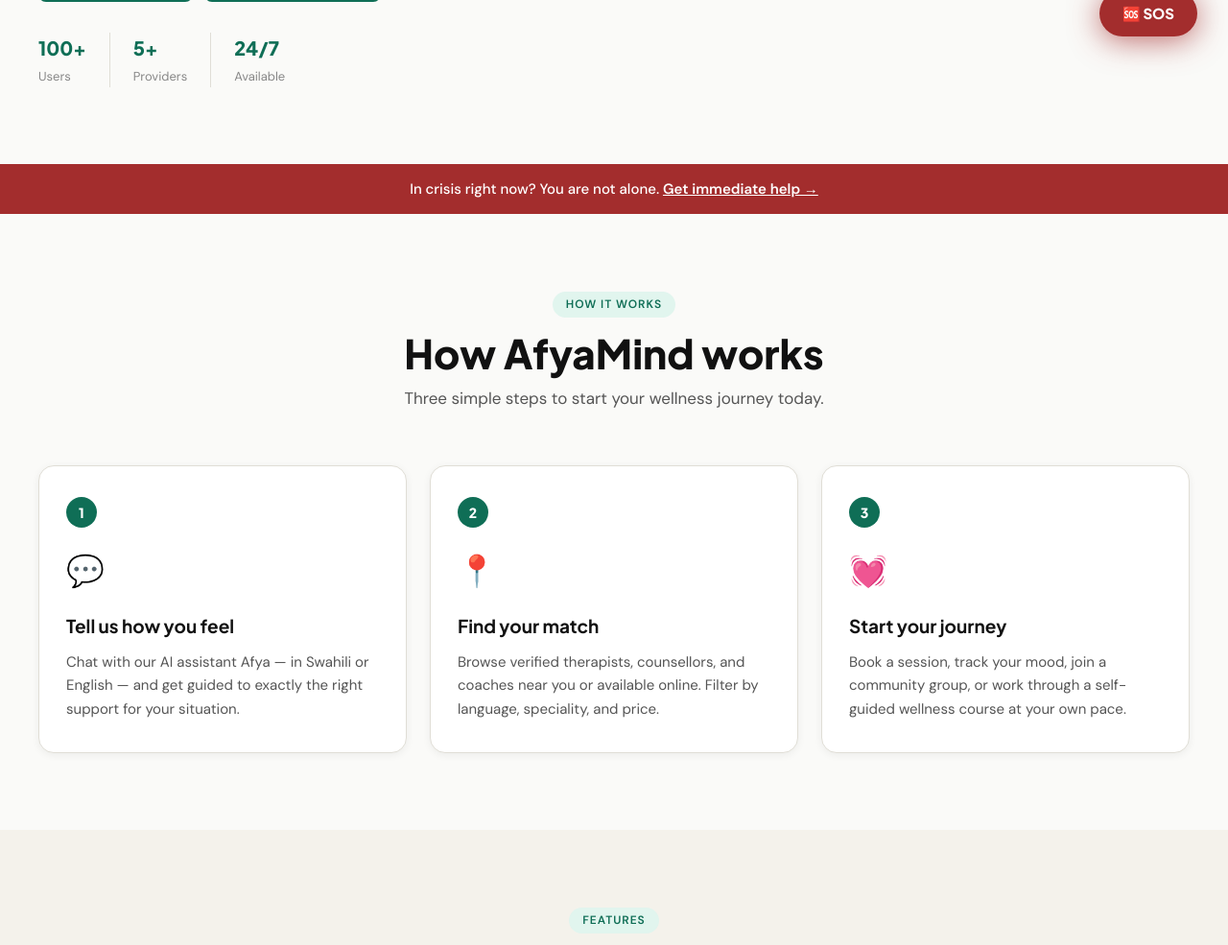
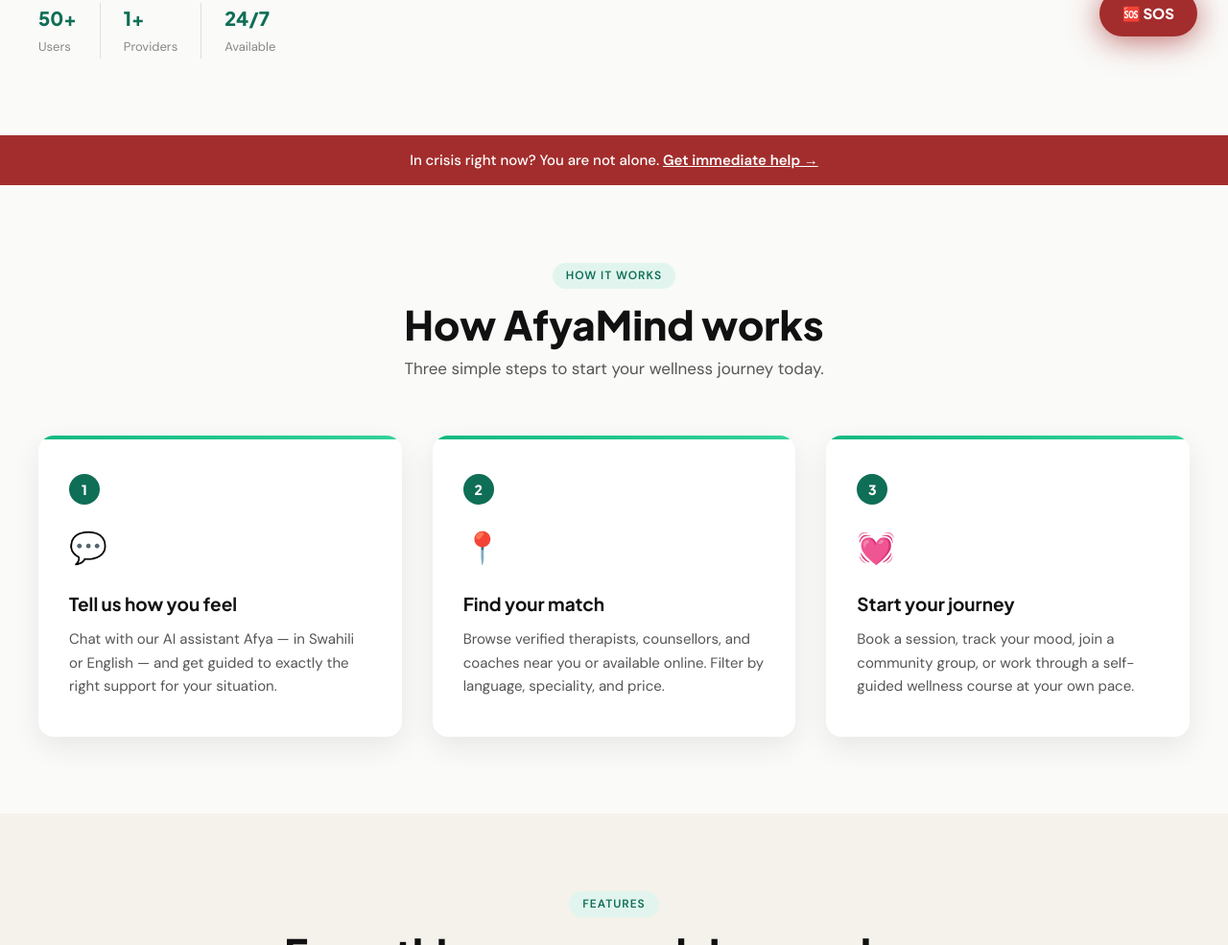
Before and after one commit to sethcolosso/Afyamind, a website: page frontend/home.html in a window 1280 px wide. Shown: the part 730-1715 px from the top of the page at 96% size. Drawn offline with Linux system fonts and the light colour scheme.

Commit message:
updated the how it works section

```diff
--- a/frontend/home.html
+++ b/frontend/home.html
@@ -23,14 +23,14 @@
     <i style="color:red;"><b>SOON COMING</b> </i>To Uganda &amp; Tanzania
     </div>
       <h1>Your mental health matters.<br><span class="purple">Find support, your way.</span></h1>
-      <p class="hero-sub">Connect with therapists, track your mood, and access mental wellness resources — all in Swahili and English, built for East Africa.</p>
+      <p class="hero-sub">Connect with therapists, track your mood, and access mental wellness resources.</p>
       <div class="hero-btns">
         <button class="btn btn-primary btn-lg" onclick="navigateToChat()">Get Help Now</button>
         <button class="btn btn-secondary btn-lg" onclick="window.location.href='help.html'">Find a Therapist</button>
       </div>
       <div class="hero-stats">
-        <div class="hero-stat"><strong>100+</strong><span>Users</span></div>
-        <div class="hero-stat"><strong>5+</strong><span>Providers</span></div>
+        <div class="hero-stat"><strong>50+</strong><span>Users</span></div>
+        <div class="hero-stat"><strong>1+</strong><span>Providers</span></div>
         <div class="hero-stat"><strong>24/7</strong><span>Available</span></div>
       </div>
     </div>
@@ -39,7 +39,7 @@
         <div class="float-card-label" style="color:#d6bcfa; background:#2a1b3d; padding:8px 14px; border-radius:12px; font-weight:600;">
           Today's Check-In
         </div>
-        <div style="font-size:14px;color:var(--text-sec);" >Hello how are you feeling today?</div>
+        <div style="font-size:14px;color:#f0eef3;" >Hello how are you feeling today?</div>
         <div class="mood-selector">
           <span class="mood-emoji" onclick="selectMood(this)">😔</span>
           <span class="mood-emoji" onclick="selectMood(this)">😟</span>
@@ -49,7 +49,7 @@
         </div>
       </div>
       <div class="float-card" style="color:#7343bb; background:#b6a3cf; padding:8px 14px; border-radius:12px; font-weight:6000;">
-        <div class="float-card-label">Recommended for you</div>
+        <div class="float-card-label" style="color:#f0eef3;" >Recommended for you</div>
         <div class="provider-card-mini">
           <div class="provider-avatar-sm">AH</div>
           <div>
@@ -74,27 +74,31 @@
 <div class="crisis-banner">
   In crisis right now? You are not alone. <a onclick="openCrisis()">Get immediate help →</a>
 </div>
-
 <!-- HOW IT WORKS -->
-<section>
+<section id="how-it-works">
   <div class="container">
-    <div style="text-align:center;"><div class="section-badge">How it works</div></div>
+    <div style="text-align:center;">
+      <div class="section-badge">How it works</div>
+    </div>
     <h2 class="section-heading">How AfyaMind works</h2>
     <p class="section-sub">Three simple steps to start your wellness journey today.</p>
-    <div class="steps-grid">
-      <div class="step-card">
+
+    <div class="steps-grid" id="steps-grid">
+      <div class="step-card" data-step="1">
         <div class="step-number">1</div>
         <div class="step-icon">💬</div>
         <div class="step-title">Tell us how you feel</div>
         <p class="step-body">Chat with our AI assistant Afya — in Swahili or English — and get guided to exactly the right support for your situation.</p>
       </div>
-      <div class="step-card">
+
+      <div class="step-card" data-step="2">
         <div class="step-number">2</div>
         <div class="step-icon">📍</div>
         <div class="step-title">Find your match</div>
         <p class="step-body">Browse verified therapists, counsellors, and coaches near you or available online. Filter by language, speciality, and price.</p>
       </div>
-      <div class="step-card">
+
+      <div class="step-card" data-step="3">
         <div class="step-number">3</div>
         <div class="step-icon">💓</div>
         <div class="step-title">Start your journey</div>
@@ -103,7 +107,6 @@
     </div>
   </div>
 </section>
-
 <!-- FEATURES -->
 <section class="features-bg">
   <div class="container">
@@ -244,5 +247,47 @@
     updateFeatureCards();
   }
 </script>
+<script>
+// Improved animation that re-triggers when scrolling back
+function animateSteps() {
+  const cards = document.querySelectorAll('.step-card');
+  const grid = document.getElementById('steps-grid');
+
+  if (!grid) return;
+
+  const observer = new IntersectionObserver((entries) => {
+    entries.forEach((entry) => {
+      if (entry.isIntersecting) {
+        // Reset cards first
+        cards.forEach(card => {
+          card.classList.remove('animate');
+        });
+
+        // Then animate them one by one
+        cards.forEach((card, index) => {
+          setTimeout(() => {
+            card.classList.add('animate');
+          }, index * 250); // Slightly faster delay
+        });
+      }
+    });
+  }, {
+    threshold: 0.25,           // Trigger when 25% of section is visible
+    rootMargin: "-50px 0px -50px 0px"
+  });
+
+  observer.observe(grid);
+}
+
+// Run when page loads
+window.addEventListener('load', animateSteps);
+
+// Also trigger if user refreshes or returns to the page
+document.addEventListener('visibilitychange', () => {
+  if (document.visibilityState === 'visible') {
+    animateSteps();
+  }
+});
+</script>
 </body>
 </html>
--- a/frontend/styles.css
+++ b/frontend/styles.css
@@ -178,9 +178,58 @@
   .section-badge { display: inline-block; background: var(--primary-light); color: var(--primary); border-radius: var(--r-pill); padding: 4px 14px; font-size: 12px; font-weight: 700; text-transform: uppercase; letter-spacing: 0.08em; margin-bottom: 12px; }
   .section-heading { font-size: clamp(28px, 3.5vw, 42px); font-weight: 800; text-align: center; margin-bottom: 8px; }
   .section-sub { font-size: 17px; color: var(--text-sec); text-align: center; max-width: 540px; margin: 0 auto 56px; }
-  .steps-grid { display: grid; grid-template-columns: repeat(3, 1fr); gap: 24px; position: relative; }
-  .step-card { background: white; border-radius: var(--r-lg); padding: 32px 28px; box-shadow: var(--shadow-sm); border: 1px solid var(--border); position: relative; transition: all 0.25s; }
-  .step-card:hover { transform: translateY(-4px); box-shadow: var(--shadow-md); }
+  .steps-grid {
+  display: grid;
+  grid-template-columns: repeat(auto-fit, minmax(320px, 1fr));
+  gap: 2rem;
+  margin-top: 3rem;
+}
+
+.step-card {
+  background: white;
+  border-radius: 16px;
+  padding: 2.5rem 2rem;
+  box-shadow: 0 10px 30px rgba(0, 0, 0, 0.08);
+  opacity: 0;
+  transform: translateY(60px);
+  transition: all 0.6s cubic-bezier(0.25, 0.46, 0.45, 0.94);
+  position: relative;
+  overflow: hidden;
+}
+
+/* Initial state for animation */
+.step-card::before {
+  content: '';
+  position: absolute;
+  top: 0;
+  left: 0;
+  width: 100%;
+  height: 4px;
+  background: linear-gradient(90deg, #10b981, #34d399);
+  transform: scaleX(0);
+  transition: transform 0.8s ease;
+}
+
+/* Animation classes */
+.step-card.animate {
+  opacity: 1;
+  transform: translateY(0);
+}
+
+.step-card.animate::before {
+  transform: scaleX(1);
+}
+
+/* Staggered animation delays */
+.step-card[data-step="1"] { transition-delay: 0.1s; }
+.step-card[data-step="2"] { transition-delay: 0.4s; }
+.step-card[data-step="3"] { transition-delay: 0.7s; }
+
+/* Hover effect */
+.step-card:hover {
+  transform: translateY(-12px) scale(1.02);
+  box-shadow: 0 20px 40px rgba(16, 185, 129, 0.15);
+}
   .step-number { width: 32px; height: 32px; background: var(--primary); color: white; border-radius: 50%; display: flex; align-items: center; justify-content: center; font-family: 'Plus Jakarta Sans', sans-serif; font-weight: 800; font-size: 14px; margin-bottom: 20px; }
   .step-icon { font-size: 32px; margin-bottom: 16px; }
   .step-title { font-size: 19px; font-weight: 700; font-family: 'Plus Jakarta Sans', sans-serif; margin-bottom: 10px; color: var(--text); }
```
